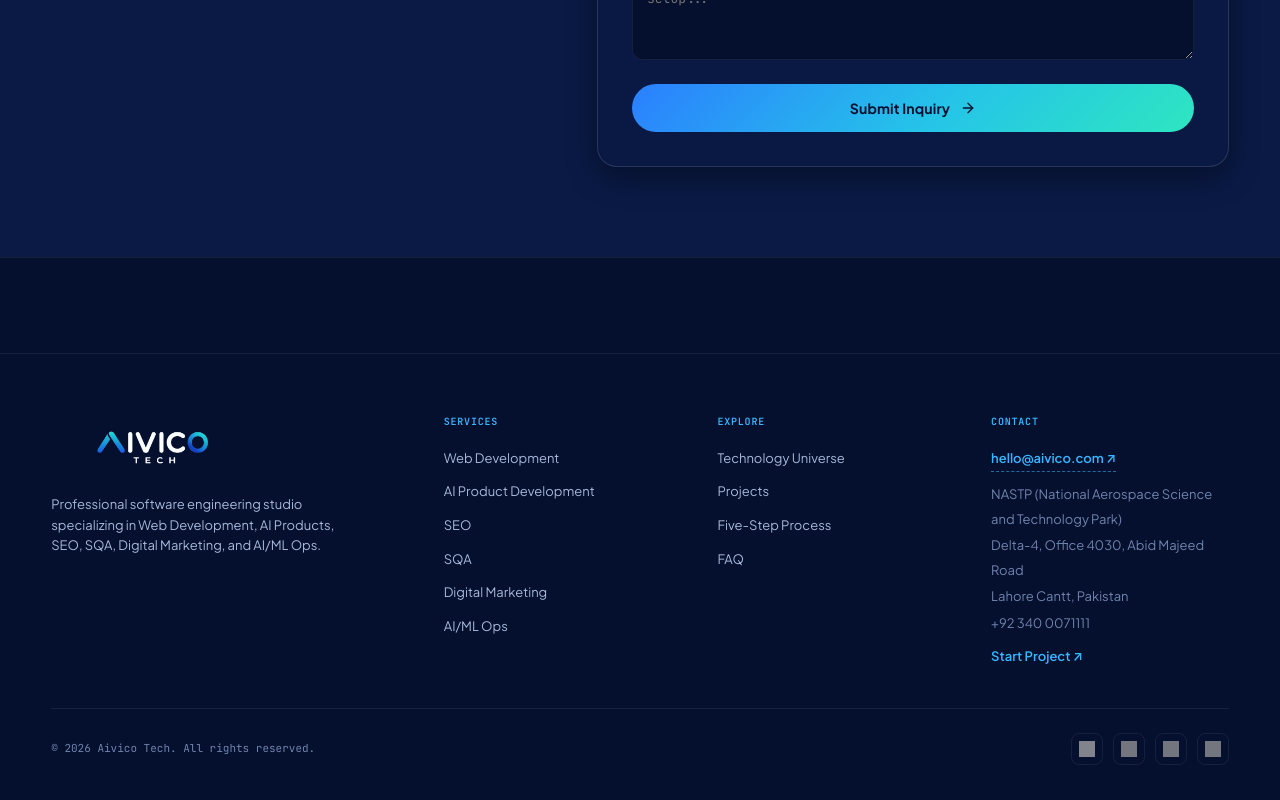
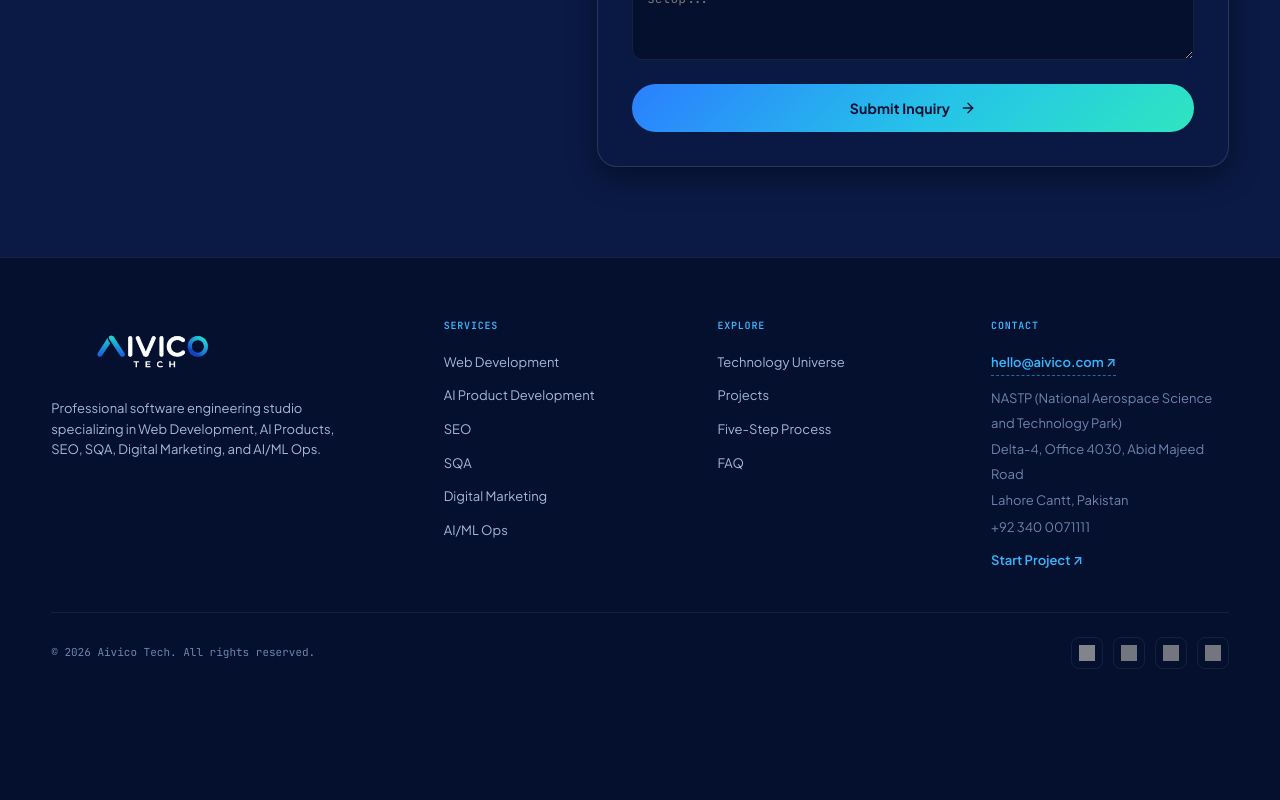
Before and after one commit to aivicotech-1/AIVICO, a React (Vite) app: page / in a window 1280 px wide. Shown: the part 6010-6810 px from the top of the page. After the commit the page ends 6714 px from the top, so only its background shows below. Built offline with nearby package versions, Linux system fonts and the light colour scheme; grey boxes are pictures that could not be loaded.

Commit message:
remove empty box

```diff
--- a/src/App.tsx
+++ b/src/App.tsx
@@ -913,11 +913,6 @@ export default function App() {
         </section>
       </main>
 
-       {/* Footer */}
-  <footer className="site-footer">
-    {/* …existing footer code… */}
-  </footer>
-
       {/* Footer */}
       <footer className="site-footer">
         <div className="section-wrapper">
```
